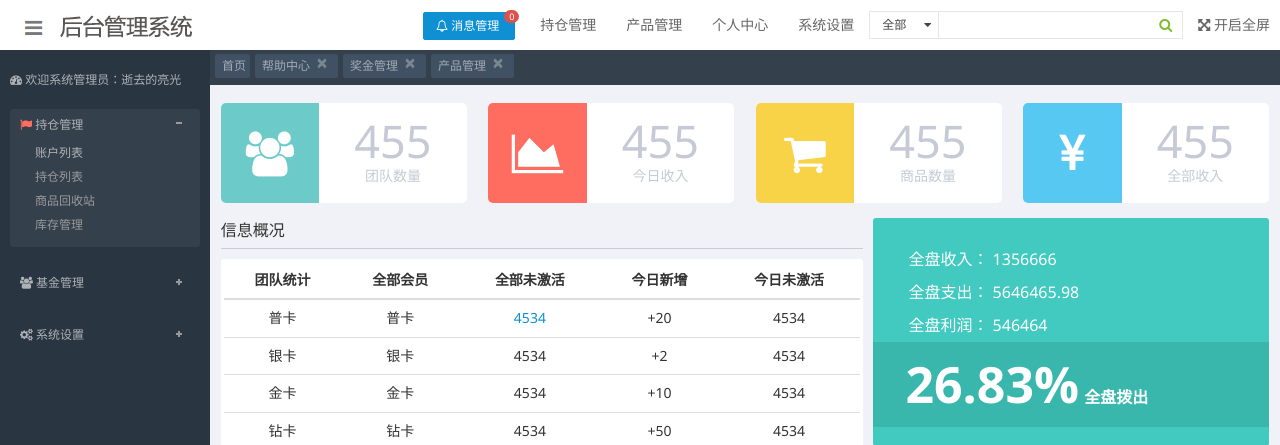
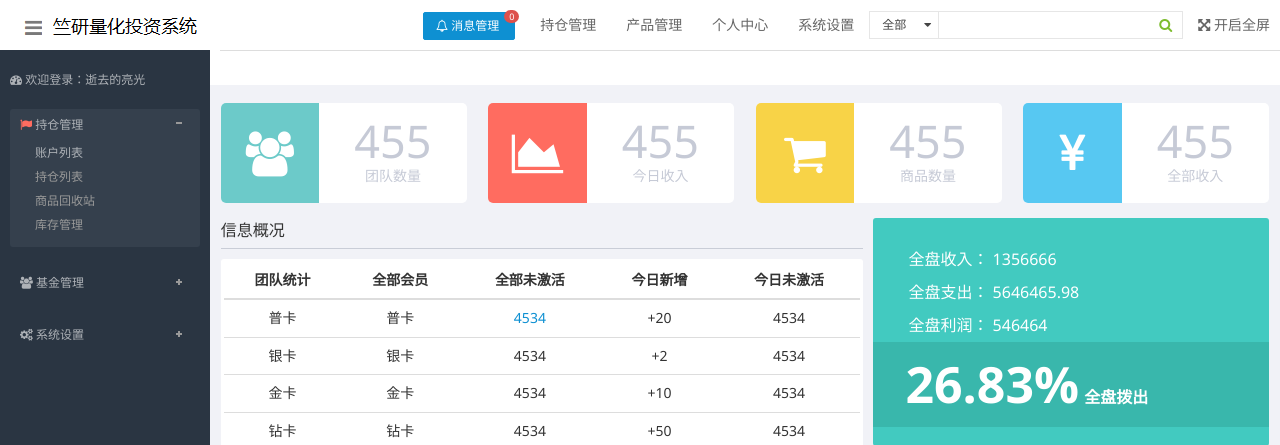
Before and after one commit to xuhshen/lhjy, a Django app: page /dashboard/ in a window 1280 px wide. Shown: the top 445 px of the page. Run offline with Django 3.2, Linux system fonts and the light colour scheme.

Commit message:
update index

```diff
--- a/lhjy/settings.py
+++ b/lhjy/settings.py
@@ -23,7 +23,7 @@ BASE_DIR = os.path.dirname(os.path.dirname(os.path.abspath(__file__)))
 SECRET_KEY = '20fdhwiy^5065c=)1bpgyw_6sa1=*w8kl4gh+*lwulvt=&62q@'
 
 # SECURITY WARNING: don't run with debug turned on in production!
-DEBUG = False
+DEBUG = True
 
 ALLOWED_HOSTS = ["*"]
 
--- a/template/index.html
+++ b/template/index.html
@@ -18,14 +18,13 @@
 <script src="/static/js/app.js"></script>
 </head>
 <body>
-<!--[if lte IE 9]><p class="browsehappy">升级你的浏览器吧！ <a href="http://se.360.cn/" target="_blank">升级浏览器</a>以获得更好的体验！</p><![endif]-->
-
-
 </head>
 
 <body>
 <header class="am-topbar admin-header">
-  <div class="am-topbar-brand"><img src="/static/i/logo.png"></div>
+  <div class="am-topbar-brand">
+  <img src="/static/i/logo.png">
+  </div>
 
   <div class="am-collapse am-topbar-collapse" id="topbar-collapse">
     <ul class="am-nav am-nav-pills am-topbar-nav admin-header-list">
@@ -85,7 +84,7 @@
 <div class="nav-navicon admin-main admin-sidebar">
 
 
-    <div class="sideMenu am-icon-dashboard" style="color:#aeb2b7; margin: 10px 0 0 0;"> 欢迎系统管理员：逝去的亮光</div>
+    <div class="sideMenu am-icon-dashboard" style="color:#aeb2b7; margin: 10px 0 0 0;"> 欢迎登录：逝去的亮光</div>
     <div class="sideMenu">
       <h3 class="am-icon-flag"><em></em> <a href="#">持仓管理</a></h3>
       <ul>
@@ -106,17 +105,8 @@
       <h3 class="am-icon-gears"><em></em> <a href="#">系统设置</a></h3>
       <ul>
         <li>暂无</li>
-    <!--      <li>邮件/短信管理</li>
-        <li>上传/下载</li>
-        <li>权限</li>
-        <li>网站设置</li>
-        <li>第三方支付</li>
-        <li>提现 /转账 出入账汇率</li>
-        <li>平台设置</li>
-        <li>声音文件</li> -->
       </ul>
     </div>
-    <!-- sideMenu End -->
 
     <script type="text/javascript">
 			jQuery(".sideMenu").slide({
@@ -140,31 +130,18 @@
 </div>
 
 <div class=" admin-content">
-
+	<!--
 		<div class="daohang">
 			<ul>
 				<li><button type="button" class="am-btn am-btn-default am-radius am-btn-xs"> 首页 </li>
 				<li><button type="button" class="am-btn am-btn-default am-radius am-btn-xs">帮助中心<a href="javascript: void(0)" class="am-close am-close-spin" data-am-modal-close="">×</a></button></li>
 				<li><button type="button" class="am-btn am-btn-default am-radius am-btn-xs">奖金管理<a href="javascript: void(0)" class="am-close am-close-spin" data-am-modal-close="">×</a></button></li>
 				<li><button type="button" class="am-btn am-btn-default am-radius am-btn-xs">产品管理<a href="javascript: void(0)" class="am-close am-close-spin" data-am-modal-close="">×</a></button></li>
+			</ul>
+		</div>
 
-
-			</ul>
-
-
-
-
-</div>
-
-
-
-
+    -->
 <div class="admin">
-
-
-
-
-
    <div class="admin-index">
       <dl data-am-scrollspy="{animation: 'slide-right', delay: 100}">
         <dt class="qs"><i class="am-icon-users"></i></dt>
@@ -494,18 +471,7 @@
 
 </div>
 
-<!--[if lt IE 9]>
-<script src="http://libs.baidu.com/jquery/1.11.1/jquery.min.js"></script>
-<script src="http://cdn.staticfile.org/modernizr/2.8.3/modernizr.js"></script>
-<script src="/static/js/polyfill/rem.min.js"></script>
-<script src="/static/js/polyfill/respond.min.js"></script>
-<script src="/static/js/amazeui.legacy.js"></script>
-<![endif]-->
-
-<!--[if (gte IE 9)|!(IE)]><!-->
 <script src="/static/js/amazeui.min.js"></script>
-<!--<![endif]-->
-
 
 
 </body>
```
Also changed, not shown: assets/i/logo.png.
